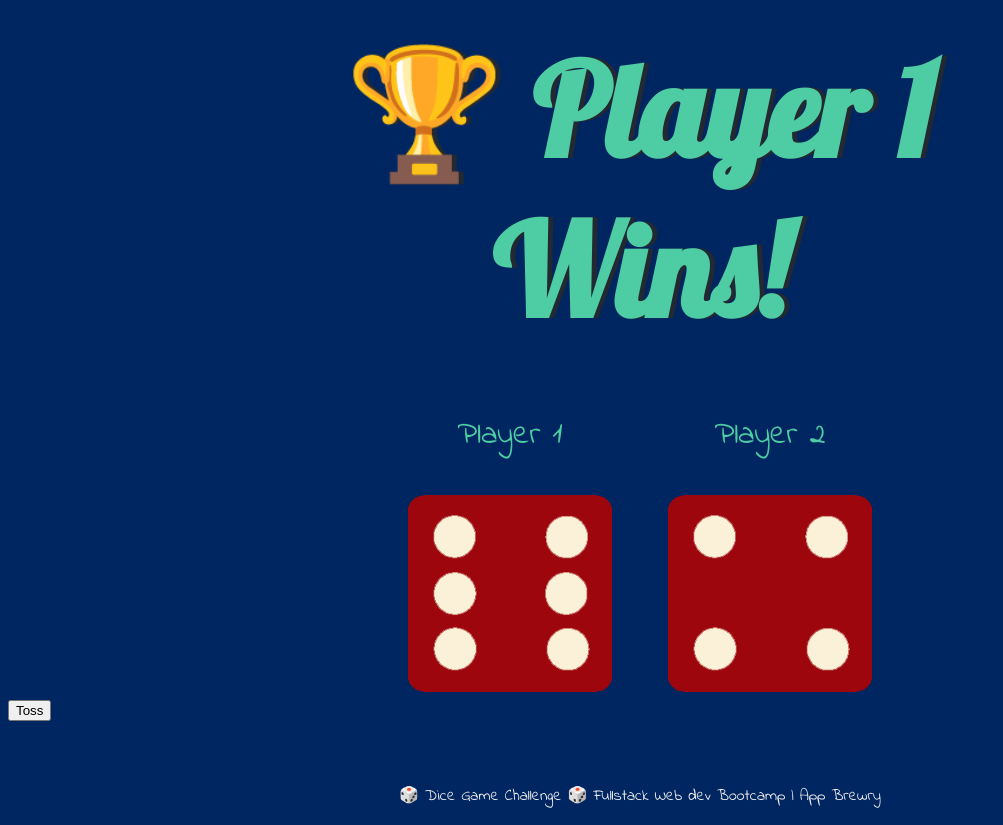
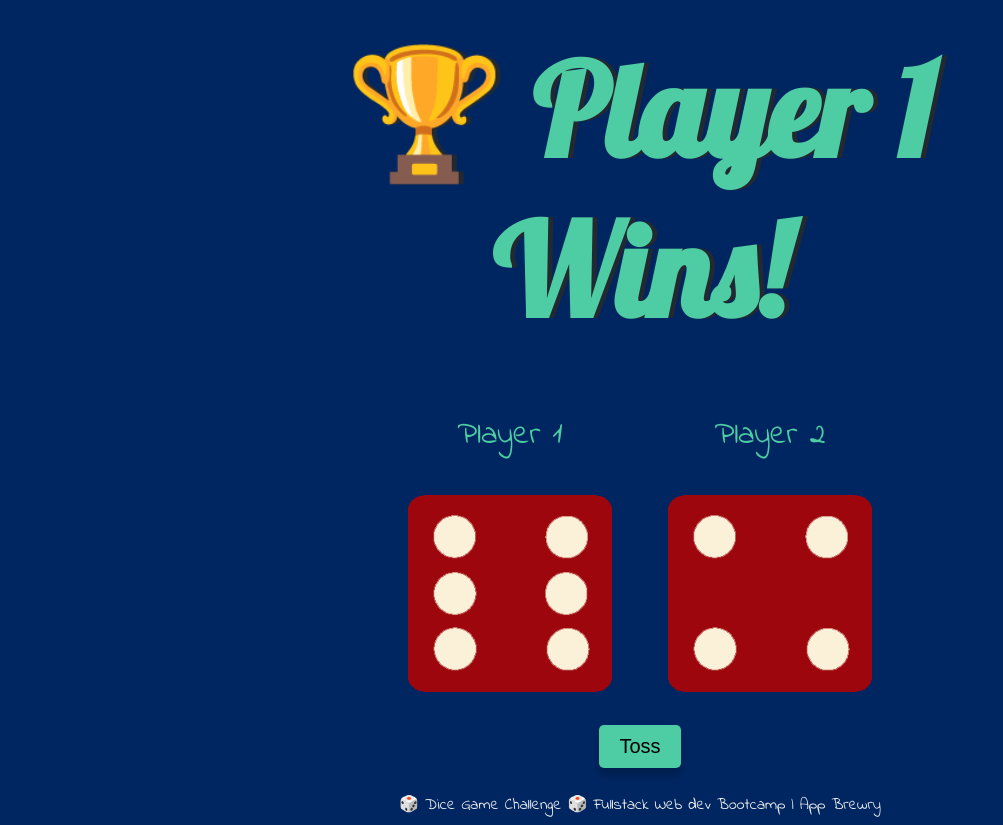
Before and after one commit to prosper74/html-css-js-DiceGame, a plain HTML site: page index.html in a window 1280 px wide. Shown: the whole page, without its empty margins (0-1003 px from the left). Drawn offline with Linux system fonts and the light colour scheme.

Commit message:
Toss button style
Added few styles to the toss button

```diff
--- a/styles.css
+++ b/styles.css
@@ -62,8 +62,29 @@ img {
     width: 80%;
 }
 
+.refresh-button {
+    text-align: center;
+    margin-top: 2%;
+}
+
+.refresh-button button {
+    background-color: #4ECCA3;
+    border-radius: 5px;
+    box-shadow: 0px 8px 8px 0px rgba(0, 0, 0, 0.2);
+    padding: 10px 20px;
+    border: none;
+    font-size: 1.25rem;
+    transition: all 1s ease;
+    cursor: pointer;
+}
+
+.refresh-button button:hover {
+    background-color: #74ffd1;
+    transform: scale(1.02);
+}
+
 footer {
-    margin-top: 5%;
+    margin-top: 2%;
     color: #EEEEEE;
     text-align: center;
     font-family: 'Indie Flower', cursive;
```
